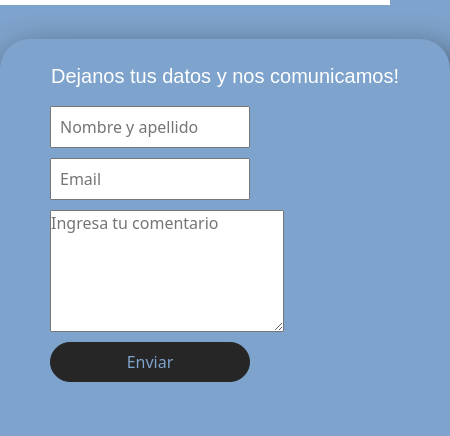
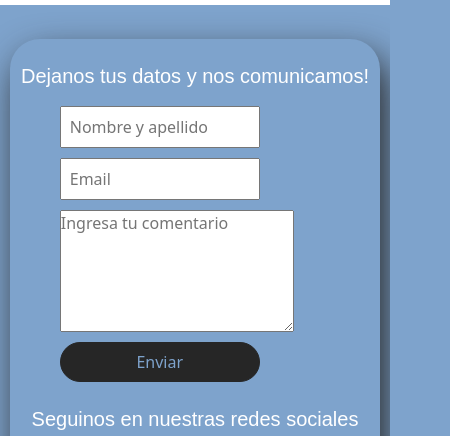
Before and after one commit to Tuchix10/PF-Dpaula, a plain HTML site: page pages/contacto.html in a window 390 px wide. Shown: the part 84-520 px from the top of the page, 450 px wide, since content can reach past the window. Drawn offline with nearby package versions, Linux system fonts and the light colour scheme.

Commit message:
commit contact

```diff
--- a/css/styles.css
+++ b/css/styles.css
@@ -469,7 +469,6 @@ footer {
         margin: auto;
         margin-top: 4vh;
         margin-bottom: 3vh;
-        min-width: 450px;
         height: 100%;
         border-radius: 30px;
         box-shadow: 7px 17px 37px #262626;
@@ -487,7 +486,6 @@ footer {
     .form {
         margin-top: 0px;
         width: 60vw;
-        margin-bottom: 6vh;
     }
     .titulos1 {
         grid-area: titulos;
```
